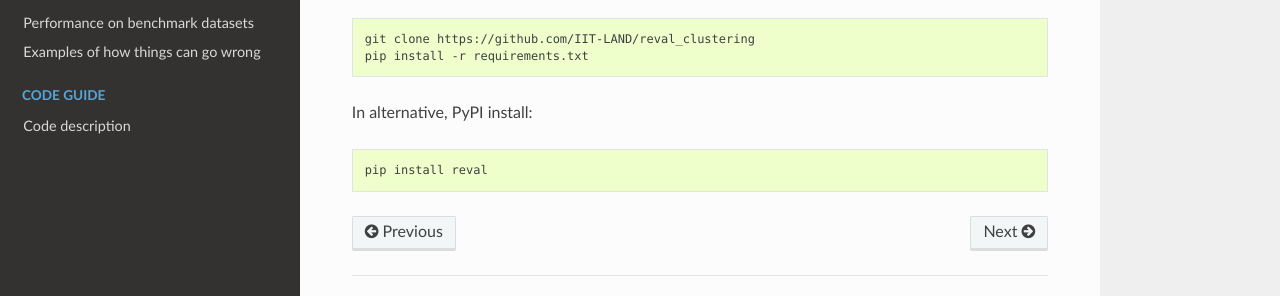
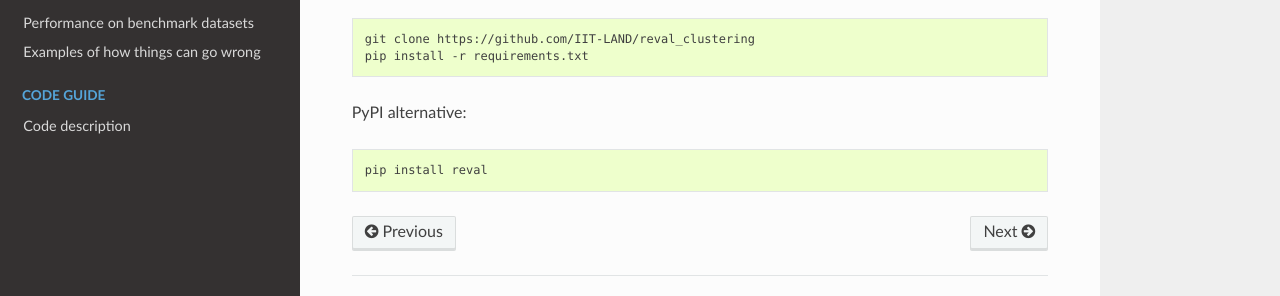
Before and after one commit to IIT-LAND/reval_clustering, a Sphinx documentation site: the page built from docs/source/installing.rst, in a window 1280 px wide. Shown: the part 191-487 px from the top of the page. Built offline with Sphinx 7.4.7 and the Read the Docs theme 2.0.0, drawn with Linux system fonts in a browser that asks for light colours.

Commit message:
modified docs

```diff
--- a/docs/source/installing.rst
+++ b/docs/source/installing.rst
@@ -8,7 +8,7 @@ From github, navigate to the folder you want ``reval`` library in, open terminal
     git clone https://github.com/IIT-LAND/reval_clustering
     pip install -r requirements.txt
 
-In alternative, PyPI install:
+PyPI alternative:
 
 .. code:: bash
 
```
Also changed, not shown: README.md (+1 -1 lines).
